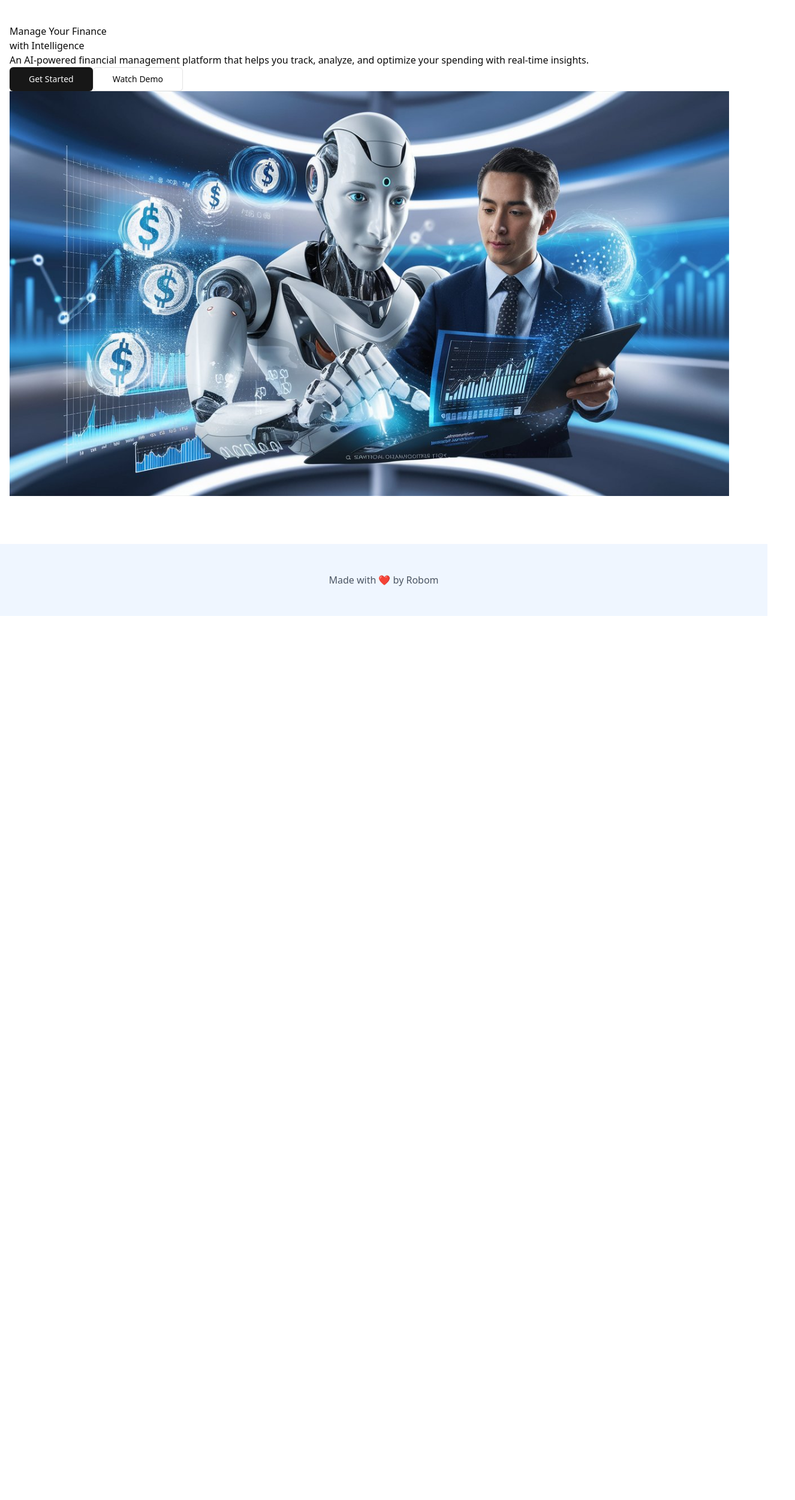
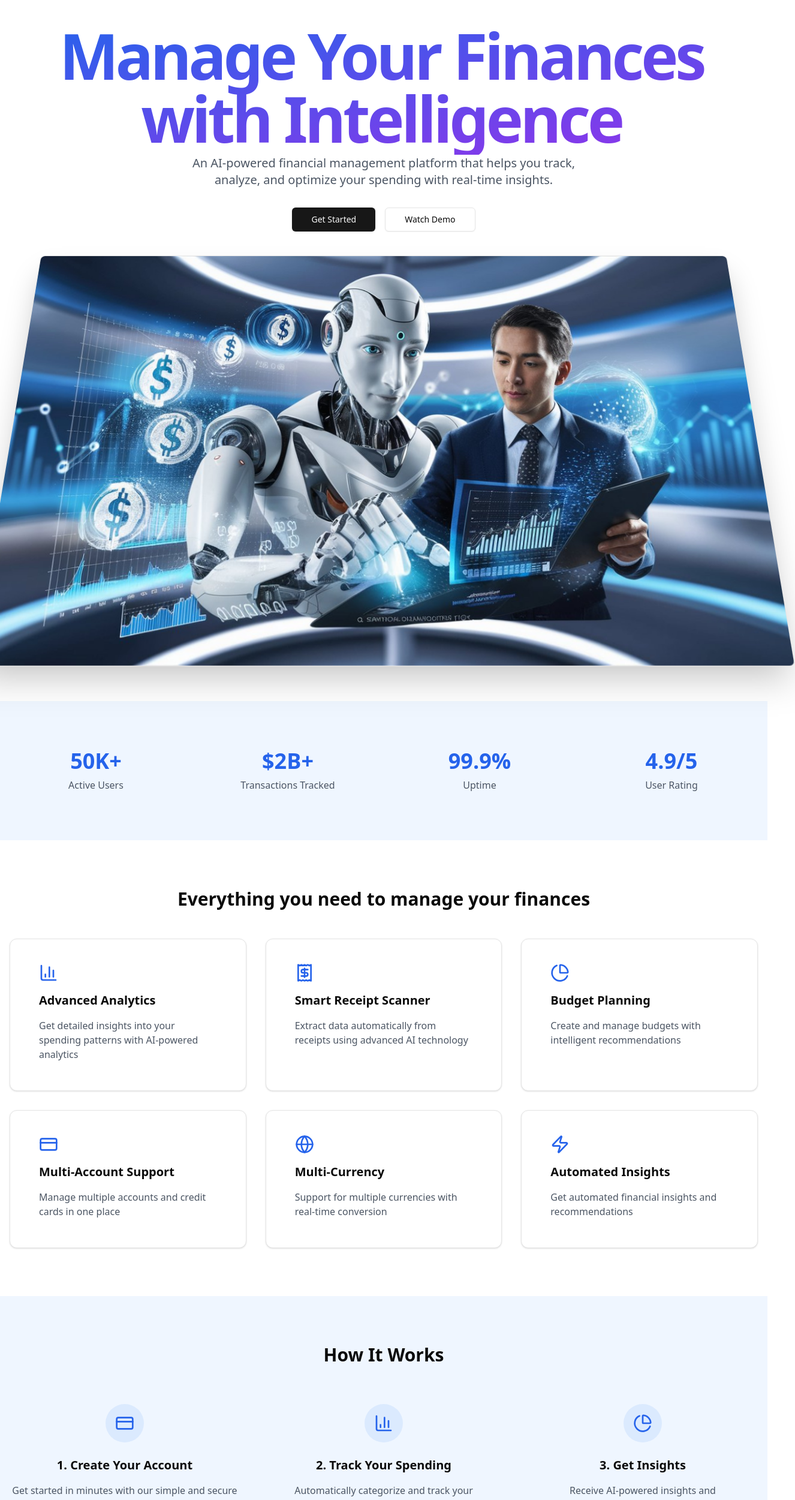
Before and after one commit to karanpatel70/Finance-AI, a Next.js app: page / in a window 1280 px wide. Shown: the part 120-2621 px from the top of the page at 60% size, 1326 px wide, since content can reach past the window. Before the commit the page ends 1147 px from the top, so only its background shows below. Built offline with nearby package versions, Linux system fonts and the light colour scheme; no server answers.

Commit message:
Main Page

```diff
--- a/app/globals.css
+++ b/app/globals.css
@@ -119,3 +119,45 @@
     @apply bg-background text-foreground;
   }
 }
+
+@layer utilities {
+  .gradient {
+    @apply bg-gradient-to-br from-blue-600 to-purple-600;
+  }
+  .gradient-title {
+    @apply gradient font-extrabold tracking-tighter pr-2 pb-2 text-transparent bg-clip-text;
+  }
+}
+
+.hero-image-wrapper {
+  perspective: 1000px;
+}
+
+.hero-image {
+  /* transform: rotateX(20deg) scale(0.9) translateY(-50); */
+  transform: rotateX(15deg) scale(1);
+  transition: transform 0.5s ease-out;
+  will-change: transform;
+}
+
+.hero-image.scrolled {
+  transform: rotateX(0deg) scale(1) translateY(40px);
+}
+
+@keyframes gradientMove {
+  0% {
+    background-position: 0% 50%;
+  }
+  50% {
+    background-position: 100% 50%;
+  }
+  100% {
+    background-position: 0% 50%;
+  }
+}
+
+/* Add this class */
+.animate-gradient {
+  background-size: 200% 200%;
+  animation: gradientMove 3s ease infinite;
+}
--- a/app/page.js
+++ b/app/page.js
@@ -1,10 +1,126 @@
+import React from "react";
+import { Button } from "@/components/ui/button";
+import { Card, CardContent } from "@/components/ui/card";
+import Image from "next/image";
+import {
+  featuresData,
+  howItWorksData,
+  statsData,
+  testimonialsData,
+} from "@/data/landing";
 import HeroSection from "@/components/hero";
-
+import Link from "next/link";
 export default function Home() {
   return (
-    <div className="mt-40">
+    <div className="min-h-screen bg-white">
 
       <HeroSection></HeroSection>
+
+      {/* Stats Section */}
+      <section className="py-20 bg-blue-50">
+        <div className="container mx-auto px-4">
+          <div className="grid grid-cols-2 md:grid-cols-4 gap-8">
+            {statsData.map((stat, index) => (
+              <div key={index} className="text-center">
+                <div className="text-4xl font-bold text-blue-600 mb-2">
+                  {stat.value}
+                </div>
+                <div className="text-gray-600">{stat.label}</div>
+              </div>
+            ))}
+          </div>
+        </div>
+      </section>
+
+      <section id="features" className="py-20">
+        <div className="container mx-auto px-4">
+          <h2 className="text-3xl font-bold text-center mb-12">
+            Everything you need to manage your finances
+          </h2>
+          <div className="grid grid-cols-1 md:grid-cols-2 lg:grid-cols-3 gap-8">
+            {featuresData.map((feature, index) => (
+              <Card className="p-6" key={index}>
+                <CardContent className="space-y-4 pt-4">
+                  {feature.icon}
+                  <h3 className="text-xl font-semibold">{feature.title}</h3>
+                  <p className="text-gray-600">{feature.description}</p>
+                </CardContent>
+              </Card>
+            ))}
+          </div>
+        </div>
+      </section>
+
+        {/* How It Works Section */}
+        <section className="py-20 bg-blue-50">
+        <div className="container mx-auto px-4">
+          <h2 className="text-3xl font-bold text-center mb-16">How It Works</h2>
+          <div className="grid grid-cols-1 md:grid-cols-3 gap-12">
+            {howItWorksData.map((step, index) => (
+              <div key={index} className="text-center">
+                <div className="w-16 h-16 bg-blue-100 rounded-full flex items-center justify-center mx-auto mb-6">
+                  {step.icon}
+                </div>
+                <h3 className="text-xl font-semibold mb-4">{step.title}</h3>
+                <p className="text-gray-600">{step.description}</p>
+              </div>
+            ))}
+          </div>
+        </div>
+      </section>
+
+        {/* Testimonials Section */}
+        <section id="testimonials" className="py-20">
+        <div className="container mx-auto px-4">
+          <h2 className="text-3xl font-bold text-center mb-16">
+            What Our Users Say
+          </h2>
+          <div className="grid grid-cols-1 md:grid-cols-3 gap-8">
+            {testimonialsData.map((testimonial, index) => (
+              <Card key={index} className="p-6">
+                <CardContent className="pt-4">
+                  <div className="flex items-center mb-4">
+                    <Image
+                      src={testimonial.image}
+                      alt={testimonial.name}
+                      width={40}
+                      height={40}
+                      className="rounded-full"
+                    />
+                    <div className="ml-4">
+                      <div className="font-semibold">{testimonial.name}</div>
+                      <div className="text-sm text-gray-600">
+                        {testimonial.role}
+                      </div>
+                    </div>
+                  </div>
+                  <p className="text-gray-600">{testimonial.quote}</p>
+                </CardContent>
+              </Card>
+            ))}
+          </div>
+        </div>
+      </section>
+
+      <section className="py-20 bg-blue-600">
+        <div className="container mx-auto px-4 text-center">
+          <h2 className="text-3xl font-bold text-white mb-4">
+            Ready to Take Control of Your Finances?
+          </h2>
+          <p className="text-blue-100 mb-8 max-w-2xl mx-auto">
+            Join thousands of users who are already managing their finances
+            smarter with Welth
+          </p>
+          <Link href="/dashboard">
+            <Button
+              size="lg"
+              className="bg-white text-blue-600 hover:bg-blue-50 animate-bounce"
+            >
+              Start Free Trial
+            </Button>
+          </Link>
+        </div>
+      </section>
     </div>
   );
 }
--- a/components/hero.jsx
+++ b/components/hero.jsx
@@ -1,44 +1,68 @@
 "use client";
+import React, { useEffect, useRef } from "react";
+import Image from "next/image";
+import { Button } from "@/components/ui/button";
+import Link from "next/link";
 
-import Link from "next/link";
-import React from "react";
-import { Button } from "./ui/button";
-import Image from "next/image";
 
 const HeroSection = () => {
+  const imageRef = useRef(null);
+
+  useEffect(() => {
+    const imageElement  = imageRef.current;
+
+    const handleScroll = () => {
+      const scrollPosition = window.scrollY;
+      const scrollThreshold = 100;
+
+      if (scrollPosition > scrollThreshold) {
+        imageElement.classList.add("scrolled");
+      } else {
+        imageElement.classList.remove("scrolled");
+      }
+    };
+    window.addEventListener("scroll", handleScroll);
+
+    return () => {
+      window.removeEventListener("scroll", handleScroll);
+    }
+  }, []);
   return (
-    <div className="pb-20 px-4">
-      <div>
-        <h1>
-          Manage Your Finance <br /> with Intelligence
-          <p>
+    <section className="pt-40 pb-20 px-4">
+      <div className="container mx-auto text-center">
+        <h1 className="text-5xl md:text-8xl lg:text-[105px] pb-6 gradient-title">
+          Manage Your Finances <br /> with Intelligence
+        </h1>
+        <p className="text-xl text-gray-600 mb-8 max-w-2xl mx-auto">
           An AI-powered financial management platform that helps you track,
           analyze, and optimize your spending with real-time insights.
         </p>
-          <div>
+        <div className="flex justify-center space-x-4">
           <Link href="/dashboard">
-              <Button size="lg" clasName="px-8">
+            <Button size="lg" className="px-8">
               Get Started
             </Button>
           </Link>
-            <Link href="www.google.com">
-              <Button size="lg" variant='outline' clasName="px-8">
+          <Link href="https://www.youtube.com/">
+            <Button size="lg" variant="outline" className="px-8">
               Watch Demo
             </Button>
           </Link>
         </div>
-          <div>
-            <div>
-                <Image src="/banner.jpeg"
-                width={1200}
+        <div className="hero-image-wrapper mt-5 md:mt-0">
+          <div ref={imageRef} className="hero-image">
+            <Image
+              src="/banner.jpeg"
+              width={1280}
               height={720}
               alt="Dashboard Preview"
+              className="rounded-lg shadow-2xl border mx-auto"
+              priority
             />
           </div>
         </div>
-        </h1>
       </div>
-    </div>
+    </section>
   );
 };
 
--- /dev/null
+++ b/data/landing.js
@@ -0,0 +1,111 @@
+import {
+    BarChart3,
+    Receipt,
+    PieChart,
+    CreditCard,
+    Globe,
+    Zap,
+  } from "lucide-react";
+
+  // Stats Data
+  export const statsData = [
+    {
+      value: "50K+",
+      label: "Active Users",
+    },
+    {
+      value: "$2B+",
+      label: "Transactions Tracked",
+    },
+    {
+      value: "99.9%",
+      label: "Uptime",
+    },
+    {
+      value: "4.9/5",
+      label: "User Rating",
+    },
+  ];
+
+  // Features Data
+  export const featuresData = [
+    {
+      icon: <BarChart3 className="h-8 w-8 text-blue-600" />,
+      title: "Advanced Analytics",
+      description:
+        "Get detailed insights into your spending patterns with AI-powered analytics",
+    },
+    {
+      icon: <Receipt className="h-8 w-8 text-blue-600" />,
+      title: "Smart Receipt Scanner",
+      description:
+        "Extract data automatically from receipts using advanced AI technology",
+    },
+    {
+      icon: <PieChart className="h-8 w-8 text-blue-600" />,
+      title: "Budget Planning",
+      description: "Create and manage budgets with intelligent recommendations",
+    },
+    {
+      icon: <CreditCard className="h-8 w-8 text-blue-600" />,
+      title: "Multi-Account Support",
+      description: "Manage multiple accounts and credit cards in one place",
+    },
+    {
+      icon: <Globe className="h-8 w-8 text-blue-600" />,
+      title: "Multi-Currency",
+      description: "Support for multiple currencies with real-time conversion",
+    },
+    {
+      icon: <Zap className="h-8 w-8 text-blue-600" />,
+      title: "Automated Insights",
+      description: "Get automated financial insights and recommendations",
+    },
+  ];
+
+  // How It Works Data
+  export const howItWorksData = [
+    {
+      icon: <CreditCard className="h-8 w-8 text-blue-600" />,
+      title: "1. Create Your Account",
+      description:
+        "Get started in minutes with our simple and secure sign-up process",
+    },
+    {
+      icon: <BarChart3 className="h-8 w-8 text-blue-600" />,
+      title: "2. Track Your Spending",
+      description:
+        "Automatically categorize and track your transactions in real-time",
+    },
+    {
+      icon: <PieChart className="h-8 w-8 text-blue-600" />,
+      title: "3. Get Insights",
+      description:
+        "Receive AI-powered insights and recommendations to optimize your finances",
+    },
+  ];
+
+  // Testimonials Data
+  export const testimonialsData = [
+    {
+      name: "Sarah Johnson",
+      role: "Small Business Owner",
+      image: "https://randomuser.me/api/portraits/women/75.jpg",
+      quote:
+        "Welth has transformed how I manage my business finances. The AI insights have helped me identify cost-saving opportunities I never knew existed.",
+    },
+    {
+      name: "Michael Chen",
+      role: "Freelancer",
+      image: "https://randomuser.me/api/portraits/men/75.jpg",
+      quote:
+        "The receipt scanning feature saves me hours each month. Now I can focus on my work instead of manual data entry and expense tracking.",
+    },
+    {
+      name: "Emily Rodriguez",
+      role: "Financial Advisor",
+      image: "https://randomuser.me/api/portraits/women/74.jpg",
+      quote:
+        "I recommend Welth to all my clients. The multi-currency support and detailed analytics make it perfect for international investors.",
+    },
+  ];
--- a/next.config.mjs
+++ b/next.config.mjs
@@ -1,4 +1,13 @@
 /** @type {import('next').NextConfig} */
-const nextConfig = {};
+const nextConfig = {
+    images: {
+        remotePatterns: [
+          {
+            protocol: "https",
+            hostname: "randomuser.me",
+          },
+        ],
+      },
+    }
 
 export default nextConfig;
--- a/package.json
+++ b/package.json
@@ -36,6 +36,7 @@
     "eslint": "^9",
     "eslint-config-next": "15.1.7",
     "postcss": "^8",
+    "prisma": "^6.4.1",
     "tailwindcss": "^3.4.1"
   }
 }
```
Also changed, not shown: 1 other file (tests, documents, lock files or other folders). Lines whose indentation alone changed are shown as unchanged.
